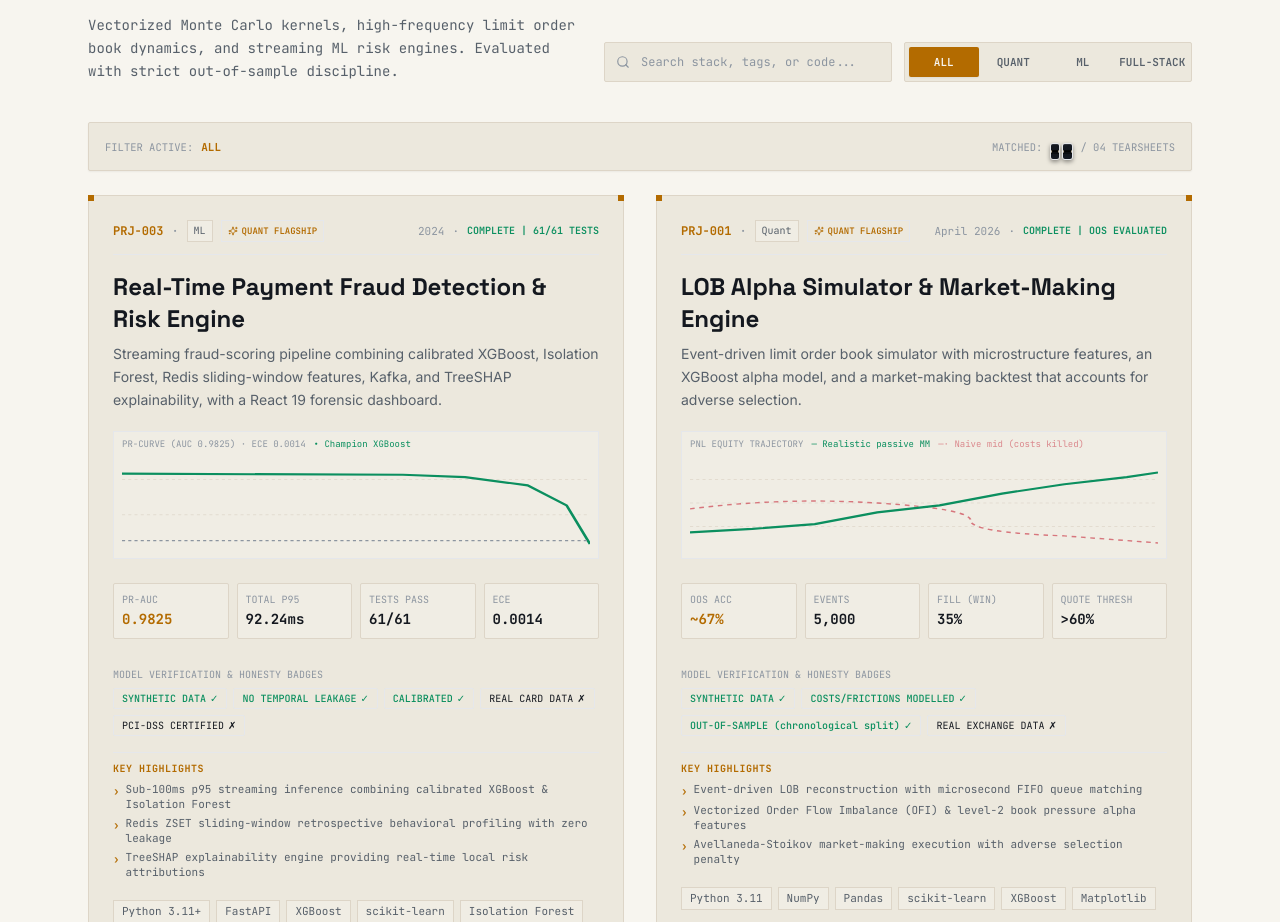
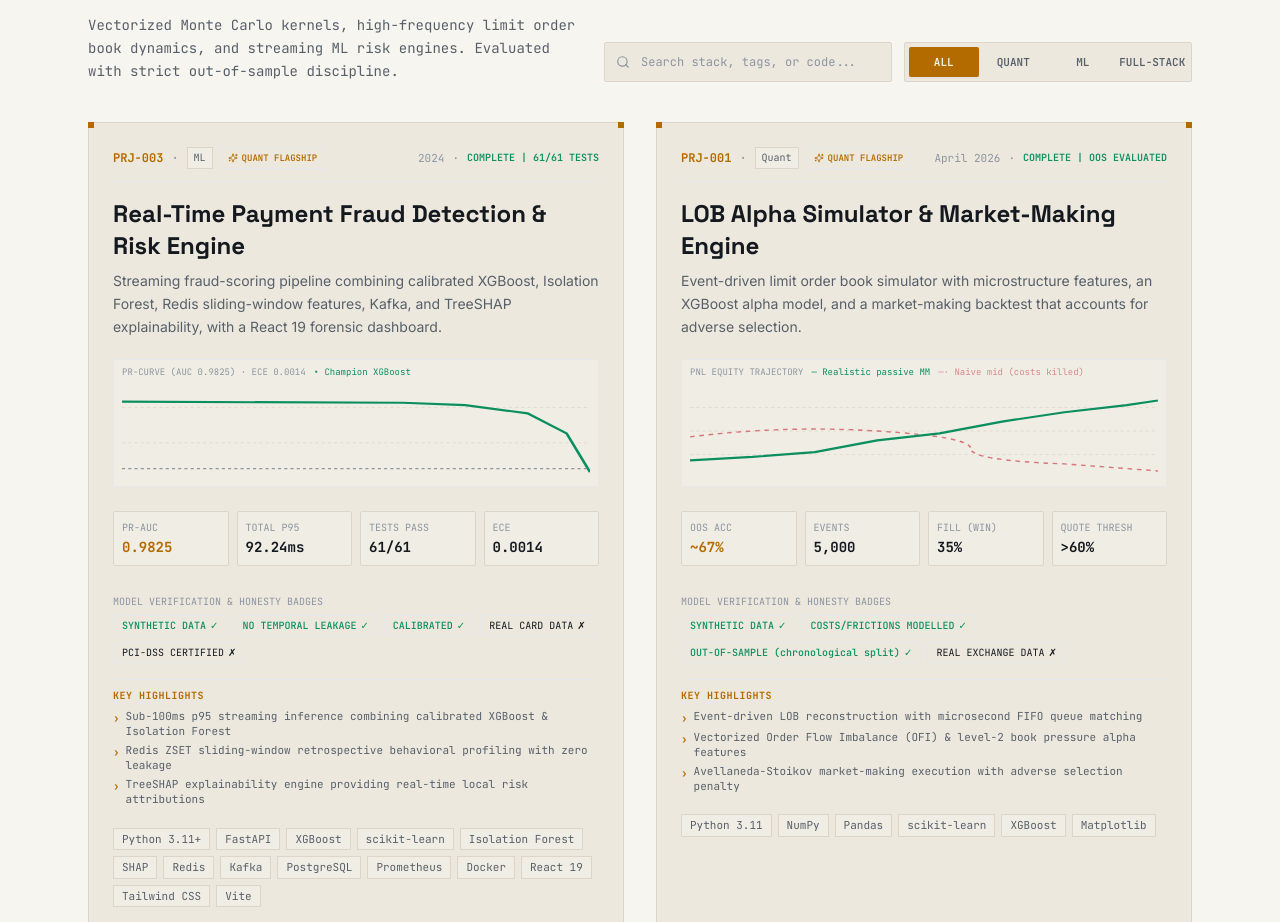
Before and after one commit to ahmadmdsajid129/sajid-ahmad-portfolio, a Next.js app: page / in a window 1280 px wide. Shown: the part 2565-3487 px from the top of the page. Built offline with nearby package versions, Linux system fonts and the light colour scheme.

Commit message:
fix(projects): remove redundant MATCHED bar above project grid

```diff
--- a/components/projects-section.tsx
+++ b/components/projects-section.tsx
@@ -5,7 +5,6 @@ import Link from "next/link";
 import { motion, AnimatePresence } from "framer-motion";
 import { projectsData, ProjectType, ProjectData } from "@/data/projects";
 import { ProjectCardVisual } from "./project-card-visual";
-import { SplitFlapBoard } from "./split-flap-ticker";
 import { ArrowRight, ExternalLink, ShieldCheck, AlertCircle, Sparkles, Search } from "lucide-react";
 
 export function ProjectsSection() {
@@ -80,26 +79,6 @@ export function ProjectsSection() {
               })}
             </div>
           </div>
-        </div>
-      </div>
-
-      {/* Split-Flap Solari Board Counter Bar */}
-      <div className="flex items-center justify-between py-2.5 px-4 mb-6 bg-bg-elevated border border-border rounded font-mono text-xs shadow-sm">
-        <div className="flex items-center gap-2">
-          <span className="text-text-faint uppercase text-[10.5px]">FILTER ACTIVE:</span>
-          <span className="text-accent font-bold uppercase text-[11px]">{activeFilter}</span>
-          {searchQuery && (
-            <span className="text-text-faint text-[10.5px]">
-              &middot; query: &ldquo;{searchQuery}&rdquo;
-            </span>
-          )}
-        </div>
-        <div className="flex items-center gap-2 text-xs">
-          <span className="text-text-faint text-[10.5px]">MATCHED:</span>
-          <div className="text-sm">
-            <SplitFlapBoard value={String(filteredProjects.length).padStart(2, "0")} />
-          </div>
-          <span className="text-text-faint text-[10.5px]">/ 04 TEARSHEETS</span>
         </div>
       </div>
 
```
